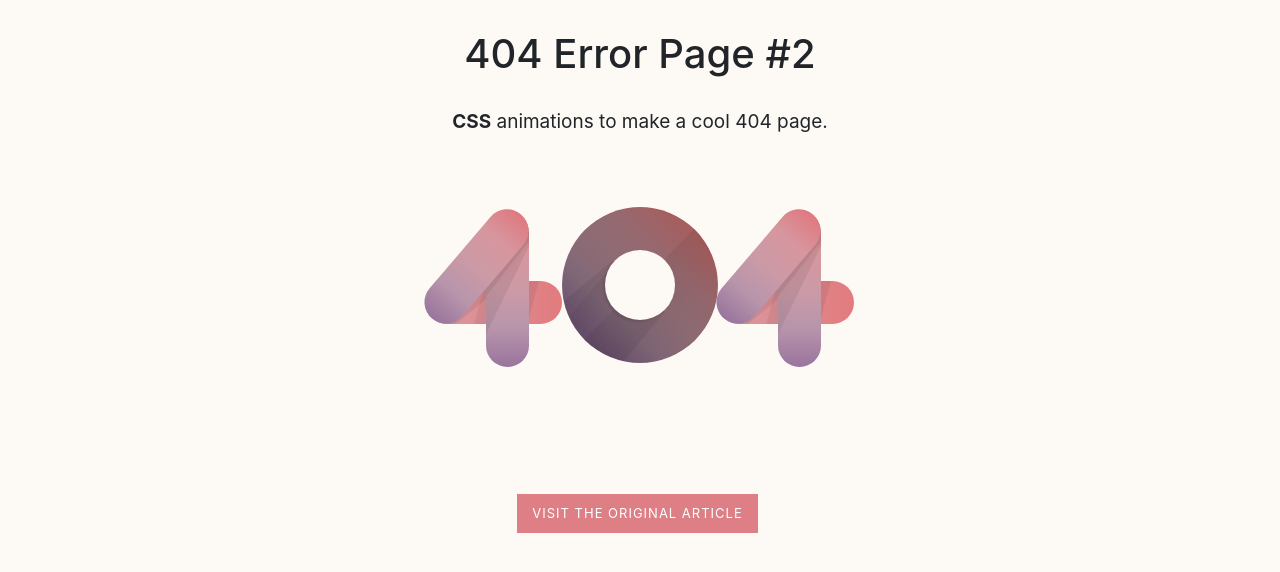
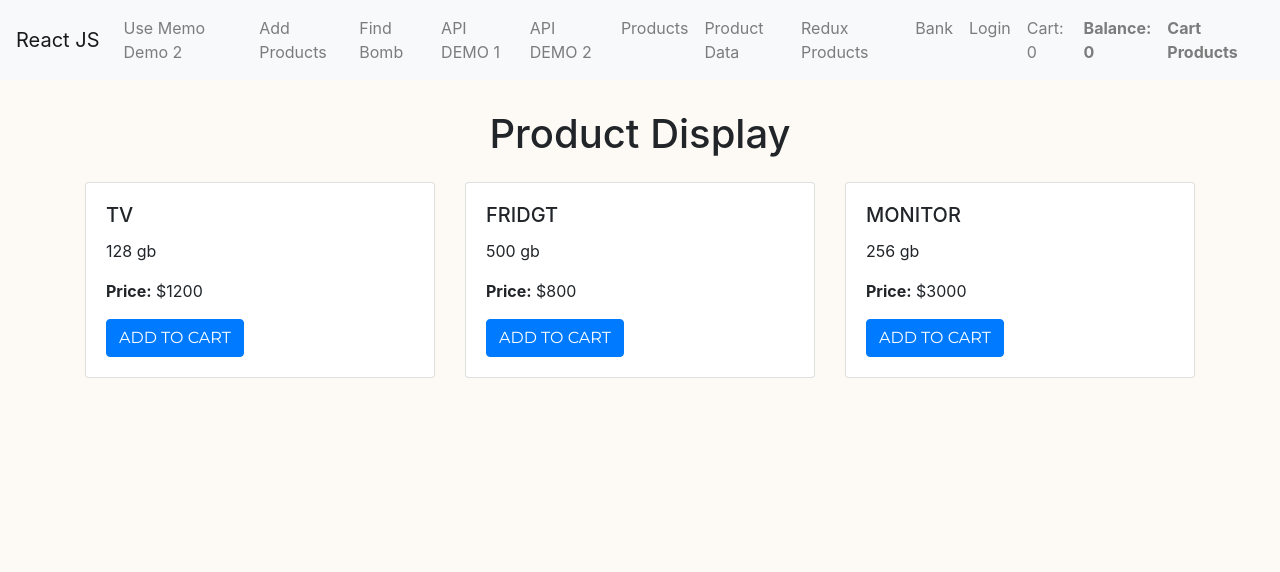
Before and after one commit to jaymjvaghasiya/learning-react, a React (Vite) app: page /reduxproductlist in a window 1280 px wide. Before the commit this address had no page. Shown: the top 572 px of the page. Built offline with nearby package versions, Linux system fonts and the light colour scheme.

Commit message:
tenth commit

```diff
--- a/package.json
+++ b/package.json
@@ -10,12 +10,14 @@
     "preview": "vite preview"
   },
   "dependencies": {
+    "@reduxjs/toolkit": "^2.8.2",
     "axios": "^1.9.0",
     "bootstrap": "^5.3.6",
     "react": "^19.1.0",
     "react-bootstrap": "^2.10.10",
     "react-dom": "^19.1.0",
     "react-hook-form": "^7.56.4",
+    "react-redux": "^9.2.0",
     "react-router-dom": "^7.6.0",
     "react-toastify": "^11.0.5"
   },
--- a/src/App.jsx
+++ b/src/App.jsx
@@ -38,15 +38,19 @@ import { ProductData } from './components/products/ProductData'
 import { Login } from './components/Login'
 import { ToastContainer, Bounce } from 'react-toastify'
 import ProtectedRoutes from './hooks/ProtectedRoutes'
+import { ReduxProductList } from './components/ReduxProductList'
+import { ReduxBank } from './components/ReduxBank'
+import { CartComponent } from './components/CartComponent'
 
 function App() {
 
   const location = useLocation();
   const validPaths = ['/', '/movies', '/shows', '/playcontent/:id', '/updateuser/:id', '/usestatedemo1',
-                      '/usestatedemo2', '/usestatedemo3', '/usestatedemo4', '/ipl',
+                      '/usestatedemo2', '/usestatedemo3', '/usestatedemo4', '/ipl', '/reduxproductlist',
                       '/formdemo1', '/formdemo2', '/formdemo4', '/formdemo5', '/formdemo6', '/addproduct',
                       '/addproducts', '/memodemo1', '/memodemo2', '/findbomb', '/apidemo1', '/getproducts',
-                      '/useeffect1', '/apidemo2', '/apidemo4', '/products', '/productdata', '/login'];
+                      '/useeffect1', '/apidemo2', '/apidemo4', '/products', '/productdata', '/login', '/bank',
+                    '/cartproducts'];
   const showNavbar = validPaths.some(path =>
     matchPath({path, end: true}, location.pathname)
   );
@@ -86,7 +90,9 @@ function App() {
         <Route path='/apidemo4' element={<ApiDemo4/>}></Route>
         <Route path='/getproducts' element={<GetProductApi/>}></Route>
         <Route path='/useeffect1' element={<UseEffectDemo1/>}></Route>
-
+        <Route path='/reduxproductlist' element={<ReduxProductList/>}></Route>
+        <Route path='/bank' element={<ReduxBank/>}></Route>
+        <Route path='/cartproducts' element={<CartComponent/>}></Route>
         <Route element={<ProtectedRoutes/>}>
           <Route path='/products' element={<Products/>}></Route>
           <Route path='/productdata' element={<ProductData/>}></Route>
--- /dev/null
+++ b/src/components/CartComponent.jsx
@@ -0,0 +1,49 @@
+import React, { useEffect, useState } from 'react'
+import { useSelector } from 'react-redux'
+
+export const CartComponent = () => {
+
+    const [data, setData] = useState([]);
+    const cart = useSelector((state) => state.cart.cart);
+
+
+    useEffect(()=>{
+        console.log(cart);
+        setData(cart);
+    }, []);
+
+    return (
+        <div className="container mt-4">
+            <h1 className="mb-4">Cart Product Display</h1>
+            <div className="row">
+                {data && data.length > 0 ? (
+                    data.map((product, index) => (
+                        <div className="col-md-4 mb-4" key={index}>
+                            <div className="card h-100">
+                                <div className="card-body">
+                                    <h5 className="card-title">{product.name}</h5>
+                                    <p className="card-text">{product.description}</p>
+                                    <p className="card-text">
+                                        <strong>Price:</strong> ${product.price}
+                                    </p>
+                                    {/* <button onClick={() => { dispatch(addToCart(product)) }} className='btn btn-primary'>ADD TO CART</button> */}
+                                    <button
+                                        onClick={() => dispatch(addToCart(product))}
+                                        className='btn btn-primary'
+                                    >
+                                        ADD TO CART
+                                    </button>
+
+                                </div>
+                            </div>
+                        </div>
+                    ))
+                ) : (
+                    <div className="col-12">
+                        <p>No products available.</p>
+                    </div>
+                )}
+            </div>
+        </div>
+    )
+}
--- a/src/components/Navbar.jsx
+++ b/src/components/Navbar.jsx
@@ -1,7 +1,13 @@
 import React from 'react'
+import { useSelector } from 'react-redux'
 import { Link } from 'react-router-dom'
 
 export const Navbar = (props) => {
+
+    const cart = useSelector((state)=>state.cart.cart);
+    // console.log("cart...", cart);
+    const bank = useSelector((state)=>state.bank);
+
     return (
         <div>
             <nav class="navbar navbar-expand-lg navbar-light bg-light">
@@ -11,12 +17,12 @@ export const Navbar = (props) => {
                 </button>
                 <div class="collapse navbar-collapse" id="navbarNav">
                     <ul class="navbar-nav">
-                        <li class="nav-item active">
+                        {/* <li class="nav-item active">
                             <Link class="nav-link" to="/movies">Movies <span class="sr-only">(current)</span></Link>
                         </li>
                         <li class="nav-item">
                             <Link class="nav-link" to="/shows">Shows </Link>
-                        </li>
+                        </li> */}
                         {/* <li class="nav-item">
                             <Link class="nav-link" to="/usestatedemo1">UseStateDemo1 </Link>
                         </li>
@@ -38,7 +44,7 @@ export const Navbar = (props) => {
                         <li class="nav-item">
                             <Link class="nav-link" to="/formdemo2">FORM DEMO 2 </Link>
                         </li> */}
-                        <li class="nav-item">
+                        {/* <li class="nav-item">
                             <Link class="nav-link" to="/formdemo4">FORM DEMO 4 </Link>
                         </li>
                         <li class="nav-item">
@@ -46,7 +52,7 @@ export const Navbar = (props) => {
                         </li>
                         <li class="nav-item">
                             <Link class="nav-link" to="/formdemo6">FORM DEMO 6 </Link>
-                        </li>
+                        </li> */}
                         {/* <li class="nav-item">
                             <Link class="nav-link" to="/memodemo1">Use Memo Demo 1 </Link>
                         </li> */}
@@ -84,7 +90,25 @@ export const Navbar = (props) => {
                             <Link class="nav-link" to="/productdata">Product Data</Link>
                         </li>
                         <li class="nav-item">
+                            <Link class="nav-link" to="/reduxproductlist">Redux Products</Link>
+                        </li>
+                        <li class="nav-item">
+                            <Link class="nav-link" to="/bank">Bank</Link>
+                        </li>
+                        <li class="nav-item">
                             <Link class="nav-link" to="/login">Login</Link>
+                        </li>
+
+                        <li class="nav-item">
+                            <Link class="nav-link">Cart: {cart.length}</Link>
+                        </li>
+
+                        <li class="nav-item">
+                            <Link class="nav-link"><b>Balance: {bank.balance}</b></Link>
+                        </li>
+
+                        <li class="nav-item">
+                            <Link class="nav-link" to="/cartproducts"><b>Cart Products</b></Link>
                         </li>
                     </ul>
                 </div>
--- /dev/null
+++ b/src/components/ReduxBank.jsx
@@ -0,0 +1,91 @@
+import React, { useState } from 'react'
+import { useDispatch, useSelector } from 'react-redux';
+import { depositeAction, withdrawAction } from '../redux/BankSlice';
+
+export const ReduxBank = () => {
+
+    const [balanceAmt, setBalanceAmt] = useState(0);
+    const dispatch = useDispatch();
+    const bank = useSelector((state)=>state.bank);
+
+    const deposite = () => {
+        console.log("balance...", balanceAmt);
+        dispatch(depositeAction(parseFloat(balanceAmt)));
+    }
+
+    const withdraw = () => {
+        if(bank.balance  < parseFloat(balanceAmt)) {
+            alert("insufficient balance");
+            return;
+        }
+        console.log("balance...", balanceAmt);
+        dispatch(withdrawAction(parseFloat(balanceAmt)));
+
+    }
+
+    return (
+        <div style={styles.container}>
+            <h2 style={styles.heading}>ReduxBank</h2>
+
+            <div style={styles.formGroup}>
+                <input
+                    type="text"
+                    placeholder="Enter amount to deposit"
+                    onChange={(event) => setBalanceAmt(event.target.value)}
+                    style={styles.input}
+                />
+                <button onClick={deposite} style={{ ...styles.button, backgroundColor: "#007bff" }}>
+                    DEPOSIT
+                </button>
+            </div>
+
+            <div style={styles.formGroup}>
+                <input
+                    type="text"
+                    placeholder="Enter amount to withdraw"
+                    onChange={(event) => setBalanceAmt(event.target.value)}
+                    style={styles.input}
+                />
+                <button onClick={withdraw} style={{ ...styles.button, backgroundColor: "#dc3545" }}>
+                    WITHDRAW
+                </button>
+            </div>
+        </div>
+    )
+}
+
+const styles = {
+  container: {
+    textAlign: "center",
+    padding: "40px",
+    fontFamily: "Arial, sans-serif",
+    backgroundColor: "#f9f9f9",
+    maxWidth: "400px",
+    margin: "50px auto",
+    borderRadius: "12px",
+    boxShadow: "0 4px 12px rgba(0,0,0,0.1)",
+  },
+  heading: {
+    marginBottom: "30px",
+    color: "#333",
+  },
+  formGroup: {
+    marginBottom: "20px",
+  },
+  input: {
+    padding: "10px",
+    width: "80%",
+    borderRadius: "8px",
+    border: "1px solid #ccc",
+    fontSize: "16px",
+    marginBottom: "10px",
+  },
+  button: {
+    padding: "10px 20px",
+    color: "#fff",
+    border: "none",
+    borderRadius: "8px",
+    cursor: "pointer",
+    fontSize: "16px",
+  },
+};
--- /dev/null
+++ b/src/components/ReduxProductList.jsx
@@ -0,0 +1,64 @@
+import React, { useState } from 'react'
+import { useDispatch } from 'react-redux'
+import { addToCart } from '../redux/CartSlice';
+
+export const ReduxProductList = () => {
+
+    const dispatch = useDispatch();
+
+    const [data, setData] = useState([
+        {
+            id: 101,
+            name: "TV",
+            price: 1200,
+            description: "128 gb"
+        },
+        {
+            id: 102,
+            name: "FRIDGT",
+            price: 800,
+            description: "500 gb"
+        },
+        {
+            id: 103,
+            name: "MONITOR",
+            price: 3000,
+            description: "256 gb"
+        }
+    ])
+
+    return (
+        <div className="container mt-4">
+            <h1 className="mb-4">Product Display</h1>
+            <div className="row">
+                {data && data.length > 0 ? (
+                    data.map((product, index) => (
+                        <div className="col-md-4 mb-4" key={index}>
+                            <div className="card h-100">
+                                <div className="card-body">
+                                    <h5 className="card-title">{product.name}</h5>
+                                    <p className="card-text">{product.description}</p>
+                                    <p className="card-text">
+                                        <strong>Price:</strong> ${product.price}
+                                    </p>
+                                    {/* <button onClick={() => { dispatch(addToCart(product)) }} className='btn btn-primary'>ADD TO CART</button> */}
+                                    <button
+                                        onClick={() => dispatch(addToCart(product))}
+                                        className='btn btn-primary'
+                                    >
+                                        ADD TO CART
+                                    </button>
+
+                                </div>
+                            </div>
+                        </div>
+                    ))
+                ) : (
+                    <div className="col-12">
+                        <p>No products available.</p>
+                    </div>
+                )}
+            </div>
+        </div>
+    )
+}
--- a/src/components/api/ApiDemo1.jsx
+++ b/src/components/api/ApiDemo1.jsx
@@ -14,7 +14,7 @@ export const ApiDemo1 = () => {
     const [load, setload] = useState(false);
     const [singleUser, setSingleUser] = useState({});
     const [show, setShow] = useState(false);
-    const [filteredNewData, setFilterNewData] = useState();
+    const [filterNewData, setFilterNewData] = useState();
     const [isSearching, setIsSerching] = useState(false);
 
     // const getData = async () => {
@@ -126,7 +126,7 @@ export const ApiDemo1 = () => {
                     </tr>
                 </thead>
                 <tbody>
-                    {   isSearching ?
+                    {   isSearching && filterData ?
                         filterNewData.map((u) => {
                                 return (
                                     <tr>
--- a/src/main.jsx
+++ b/src/main.jsx
@@ -3,11 +3,15 @@ import { createRoot } from 'react-dom/client'
 // import './index.css'
 import App from './App.jsx'
 import { BrowserRouter } from 'react-router-dom'
+import { Provider } from 'react-redux'
+import { store } from './store.js'
 
 createRoot(document.getElementById('root')).render(
-  <StrictMode>
-    <BrowserRouter>
-      <App />
-    </BrowserRouter>
-  </StrictMode>,
+  <Provider store={store}>
+    <StrictMode>
+      <BrowserRouter>
+        <App />
+      </BrowserRouter>
+    </StrictMode>
+  </Provider>,
 )
--- /dev/null
+++ b/src/redux/BankSlice.jsx
@@ -0,0 +1,19 @@
+import { createSlice } from "@reduxjs/toolkit";
+
+const bankSlice = createSlice({
+    name: "bank",
+    initialState: {
+        balance: 0
+    },
+    reducers: {
+        depositeAction: (state, action) => {
+            state.balance += action.payload;
+        },
+        withdrawAction: (state, action) => {
+            state.balance -= action.payload;
+        }
+    }
+})
+
+export const {depositeAction, withdrawAction} = bankSlice.actions;
+export default bankSlice.reducer;
--- /dev/null
+++ b/src/redux/CartSlice.jsx
@@ -0,0 +1,19 @@
+import { createSlice } from "@reduxjs/toolkit";
+
+const cartSlice = createSlice({
+    name: "cart",
+    initialState: {
+        cart: []
+    },
+    reducers: {
+        // action : type : cart/addToCart
+        addToCart: (state, action)=>{
+            // console.log("state...", state);
+            // console.log("action...", action);
+            state.cart.push(action.payload);
+        }
+    }
+})
+
+export const {addToCart} = cartSlice.actions
+export default cartSlice.reducer;
--- /dev/null
+++ b/src/store.js
@@ -0,0 +1,10 @@
+import { configureStore } from "@reduxjs/toolkit";
+import cartReducer from './redux/CartSlice';
+import bankReducre from './redux/BankSlice';
+
+export const store = configureStore({
+    reducer: {
+        cart: cartReducer,
+        bank: bankReducre
+    }
+})
```
Also changed, not shown: 1 other file (tests, documents, lock files or other folders).
